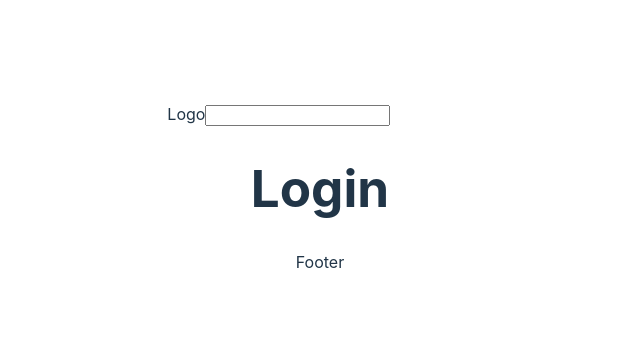
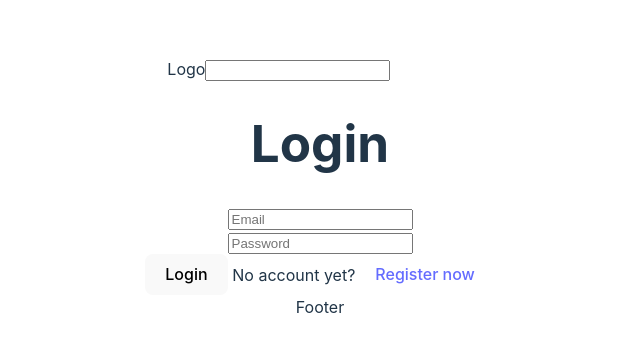
Before and after one commit to TEAM-ONE-A55/AFAF, a React (Vite) app in the folder afaf/: page /login in a window 1280 px wide. Shown: the part 212-564 px from the top of the page, without its empty margins (320-960 px from the left). Built offline with nearby package versions, Linux system fonts and the light colour scheme.

Commit message:
Implementing Login functionality

```diff
--- a/afaf/src/views/Login/Login.jsx
+++ b/afaf/src/views/Login/Login.jsx
@@ -1,8 +1,17 @@
-export default function Login () {
-    return (
-        <div>
-            <h1>Login</h1>
-        </div>
-    )
+import { useState } from "react";
+import { loginUser } from "../../services/auth.service";
+import { NavLink } from "react-router-dom";
 
+export default function Login() {
+  return (
+    <div>
+      <h1>Login</h1>
+      <form>
+        <input type="text" placeholder="Email" /> <br />
+        <input type="password" placeholder="Password" /> <br />
+        <button onClick={loginUser}>Login</button> No account yet?
+        <NavLink to="/register">Register now</NavLink>
+      </form>
+    </div>
+  );
 }
```
